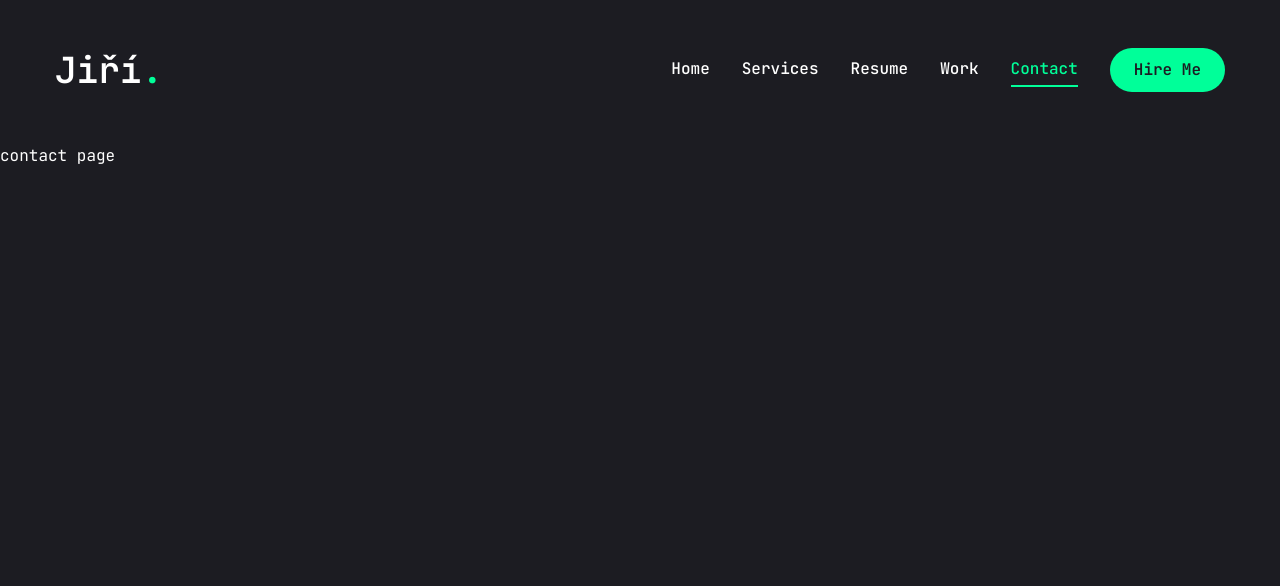
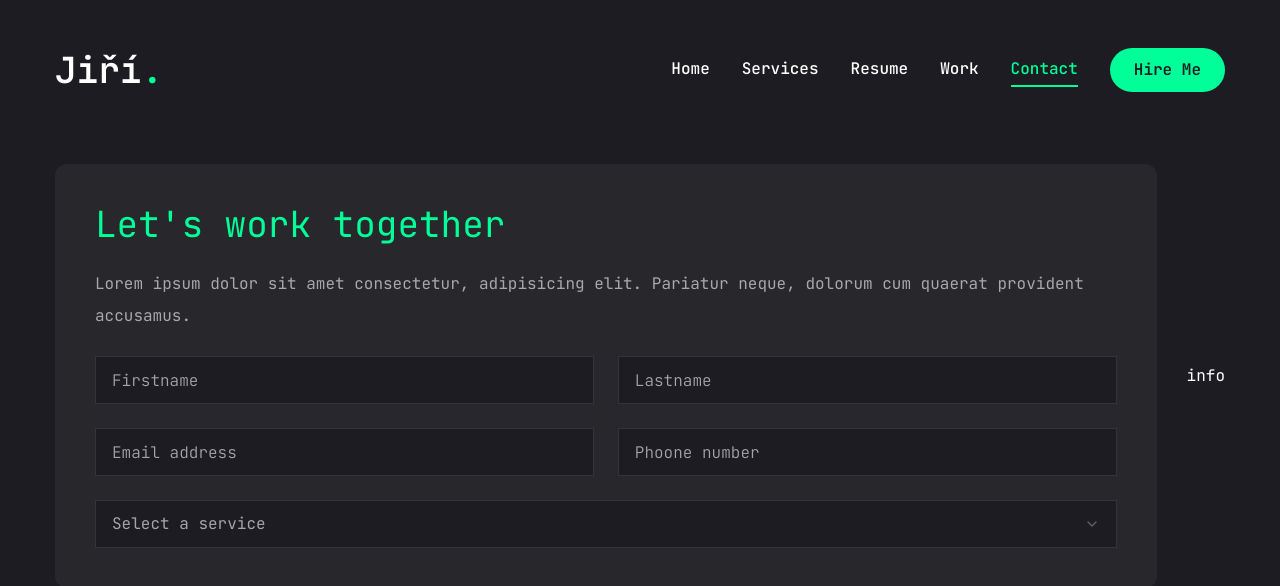
Before and after one commit to Leoric01/my-landing-page, a Next.js app: page /contact in a window 1280 px wide. Shown: the top 586 px of the page. Built offline with nearby package versions, Linux system fonts and the light colour scheme.

Commit message:
design adjusts and contact in progress

```diff
--- a/app/contact/page.jsx
+++ b/app/contact/page.jsx
@@ -1,7 +1,88 @@
+"use client";
+
 import React from "react";
+import { Button } from "@/components/ui/button";
+import { Input } from "@/components/ui/input";
+import { Textarea } from "@/components/ui/textarea";
+import {
+  Select,
+  SelectContent,
+  SelectGroup,
+  SelectItem,
+  SelectLabel,
+  SelectTrigger,
+  SelectValue,
+} from "@/components/ui/select";
+
+import { FaPhone, FaEnvelope, FaMapMarkedAlt } from "react-icons/fa";
+import { motion } from "framer-motion";
+
+const info = [
+  {
+    icon: <FaPhone />,
+    title: "Phone",
+    description: "+1 234 567 890",
+  },
+  {
+    icon: <FaEnvelope />,
+    title: "Email",
+    description: "em@em.com",
+  },
+  {
+    icon: <FaMapMarkedAlt />,
+    title: "Address",
+    description: "123 Main St, City, Country",
+  },
+];
 
 const Contact = () => {
-  return <div>contact page</div>;
+  return (
+    <motion.section
+      initial={{ opacity: 0 }}
+      animate={{
+        opacity: 1,
+        transition: { delay: 2.4, duration: 0.4, ease: "easeIn" },
+      }}
+      className="py-6"
+    >
+      <div className="container mx-auto">
+        <div className="flex flex-col xl:flex-row gap-[30px]">
+          {/*form */}
+          <div className="xl:h-[54%] order-2 xl:order-none">
+            <form className="flex flex-col gap-6 p-10 bg-[#27272c] rounded-xl" action="">
+              <h3 className="text-4xl text-accent">Let's work together</h3>
+              <p className="text-white/60">
+                Lorem ipsum dolor sit amet consectetur, adipisicing elit. Pariatur neque, dolorum cum quaerat provident
+                accusamus.
+              </p>
+              <div className="grid grid-cols-1 md:grid-cols-2 gap-6">
+                <Input type="firstname" placeholder="Firstname" />
+                <Input type="lastname" placeholder="Lastname" />
+                <Input type="email" placeholder="Email address" />
+                <Input type="phone" placeholder="Phoone number" />
+              </div>
+              {/* select */}
+              <Select>
+                <SelectTrigger className="w-full">
+                  <SelectValue placeholder="Select a service" />
+                </SelectTrigger>
+                <SelectContent>
+                  <SelectGroup>
+                    <SelectLabel>Services</SelectLabel>
+                    <SelectItem value="service1">Service 1</SelectItem>
+                    <SelectItem value="service2">Service 2</SelectItem>
+                    <SelectItem value="service3">Service 3</SelectItem>
+                  </SelectGroup>
+                </SelectContent>
+              </Select>
+            </form>
+          </div>
+          {/* contact info */}
+          <div className="flex-1 flex items-center xl:justify-end order-1 xl:order-none mb-8 xl:mb-0">info</div>
+        </div>
+      </div>
+    </motion.section>
+  );
 };
 
 export default Contact;
--- /dev/null
+++ b/components/ui/input.jsx
@@ -0,0 +1,20 @@
+import * as React from "react";
+
+import { cn } from "@/lib/utils";
+
+const Input = React.forwardRef(({ className, type, ...props }, ref) => {
+  return (
+    <input
+      type={type}
+      className={cn(
+        "flex h-[48px] rounded-md border border-white/10 focus:border-accent font-light bg-primary px-4 py-5 text-base placeholder:text-white/60 outline-none",
+        className
+      )}
+      ref={ref}
+      {...props}
+    />
+  );
+});
+Input.displayName = "Input";
+
+export { Input };
--- a/components/ui/select.jsx
+++ b/components/ui/select.jsx
@@ -1,94 +1,99 @@
-"use client"
+"use client";
 
-import * as React from "react"
-import * as SelectPrimitive from "@radix-ui/react-select"
-import { Check, ChevronDown, ChevronUp } from "lucide-react"
+import * as React from "react";
+import * as SelectPrimitive from "@radix-ui/react-select";
+import { Check, ChevronDown, ChevronUp } from "lucide-react";
 
-import { cn } from "@/lib/utils"
+import { cn } from "@/lib/utils";
 
-const Select = SelectPrimitive.Root
+const Select = SelectPrimitive.Root;
 
-const SelectGroup = SelectPrimitive.Group
+const SelectGroup = SelectPrimitive.Group;
 
-const SelectValue = SelectPrimitive.Value
+const SelectValue = SelectPrimitive.Value;
 
 const SelectTrigger = React.forwardRef(({ className, children, ...props }, ref) => (
   <SelectPrimitive.Trigger
     ref={ref}
     className={cn(
-      "flex h-10 w-full items-center justify-between rounded-md border border-slate-200 bg-white px-3 py-2 text-sm ring-offset-white placeholder:text-slate-500 focus:outline-none focus:ring-2 focus:ring-slate-950 focus:ring-offset-2 disabled:cursor-not-allowed disabled:opacity-50 [&>span]:line-clamp-1 dark:border-slate-800 dark:bg-slate-950 dark:ring-offset-slate-950 dark:placeholder:text-slate-400 dark:focus:ring-slate-300",
+      "flex h-[48px] w-full items-center justify-between rounded-md border border-white/10 bg-primary px-4 py-5 text-base text-white/60 placeholder:text-white/10 focus:border-accent outline-none",
       className
     )}
-    {...props}>
+    {...props}
+  >
     {children}
     <SelectPrimitive.Icon asChild>
       <ChevronDown className="h-4 w-4 opacity-50" />
     </SelectPrimitive.Icon>
   </SelectPrimitive.Trigger>
-))
-SelectTrigger.displayName = SelectPrimitive.Trigger.displayName
+));
+SelectTrigger.displayName = SelectPrimitive.Trigger.displayName;
 
 const SelectScrollUpButton = React.forwardRef(({ className, ...props }, ref) => (
   <SelectPrimitive.ScrollUpButton
     ref={ref}
     className={cn("flex cursor-default items-center justify-center py-1", className)}
-    {...props}>
+    {...props}
+  >
     <ChevronUp className="h-4 w-4" />
   </SelectPrimitive.ScrollUpButton>
-))
-SelectScrollUpButton.displayName = SelectPrimitive.ScrollUpButton.displayName
+));
+SelectScrollUpButton.displayName = SelectPrimitive.ScrollUpButton.displayName;
 
 const SelectScrollDownButton = React.forwardRef(({ className, ...props }, ref) => (
   <SelectPrimitive.ScrollDownButton
     ref={ref}
     className={cn("flex cursor-default items-center justify-center py-1", className)}
-    {...props}>
+    {...props}
+  >
     <ChevronDown className="h-4 w-4" />
   </SelectPrimitive.ScrollDownButton>
-))
-SelectScrollDownButton.displayName =
-  SelectPrimitive.ScrollDownButton.displayName
+));
+SelectScrollDownButton.displayName = SelectPrimitive.ScrollDownButton.displayName;
 
 const SelectContent = React.forwardRef(({ className, children, position = "popper", ...props }, ref) => (
   <SelectPrimitive.Portal>
     <SelectPrimitive.Content
       ref={ref}
       className={cn(
-        "relative z-50 max-h-96 min-w-[8rem] overflow-hidden rounded-md border border-slate-200 bg-white text-slate-950 shadow-md data-[state=open]:animate-in data-[state=closed]:animate-out data-[state=closed]:fade-out-0 data-[state=open]:fade-in-0 data-[state=closed]:zoom-out-95 data-[state=open]:zoom-in-95 data-[side=bottom]:slide-in-from-top-2 data-[side=left]:slide-in-from-right-2 data-[side=right]:slide-in-from-left-2 data-[side=top]:slide-in-from-bottom-2 dark:border-slate-800 dark:bg-slate-950 dark:text-slate-50",
+        "relative z-50 max-h-96 min-w-[8rem] overflow-hidden rounded-md border border-white/10 bg-primary text-white shadow-md data-[state=open]:animate-in data-[state=closed]:animate-out data-[state=closed]:fade-out-0 data-[state=open]:fade-in-0 data-[state=closed]:zoom-out-95 data-[state=open]:zoom-in-95 data-[side=bottom]:slide-in-from-top-2 data-[side=left]:slide-in-from-right-2 data-[side=right]:slide-in-from-left-2 data-[side=top]:slide-in-from-bottom-2 dark:border-slate-800 dark:bg-slate-950 dark:text-slate-50",
         position === "popper" &&
           "data-[side=bottom]:translate-y-1 data-[side=left]:-translate-x-1 data-[side=right]:translate-x-1 data-[side=top]:-translate-y-1",
         className
       )}
       position={position}
-      {...props}>
+      {...props}
+    >
       <SelectScrollUpButton />
       <SelectPrimitive.Viewport
-        className={cn("p-1", position === "popper" &&
-          "h-[var(--radix-select-trigger-height)] w-full min-w-[var(--radix-select-trigger-width)]")}>
+        className={cn(
+          "p-1",
+          position === "popper" &&
+            "h-[var(--radix-select-trigger-height)] w-full min-w-[var(--radix-select-trigger-width)]"
+        )}
+      >
         {children}
       </SelectPrimitive.Viewport>
       <SelectScrollDownButton />
     </SelectPrimitive.Content>
   </SelectPrimitive.Portal>
-))
-SelectContent.displayName = SelectPrimitive.Content.displayName
+));
+SelectContent.displayName = SelectPrimitive.Content.displayName;
 
 const SelectLabel = React.forwardRef(({ className, ...props }, ref) => (
-  <SelectPrimitive.Label
-    ref={ref}
-    className={cn("py-1.5 pl-8 pr-2 text-sm font-semibold", className)}
-    {...props} />
-))
-SelectLabel.displayName = SelectPrimitive.Label.displayName
+  <SelectPrimitive.Label ref={ref} className={cn("py-1.5 pl-8 pr-2 text-sm font-semibold", className)} {...props} />
+));
+SelectLabel.displayName = SelectPrimitive.Label.displayName;
 
 const SelectItem = React.forwardRef(({ className, children, ...props }, ref) => (
   <SelectPrimitive.Item
     ref={ref}
     className={cn(
-      "relative flex w-full cursor-default select-none items-center rounded-sm py-1.5 pl-8 pr-2 text-sm outline-none focus:bg-slate-100 focus:text-slate-900 data-[disabled]:pointer-events-none data-[disabled]:opacity-50 dark:focus:bg-slate-800 dark:focus:text-slate-50",
+      "relative flex w-full cursor-default select-none items-center rounded-sm py-1.5 pl-8 pr-2 text-sm outline-none focus:bg-accent focus:text-primary data-[disabled]:pointer-events-none data-[disabled]:opacity-50 dark:focus:bg-slate-800 dark:focus:text-slate-50",
       className
     )}
-    {...props}>
+    {...props}
+  >
     <span className="absolute left-2 flex h-3.5 w-3.5 items-center justify-center">
       <SelectPrimitive.ItemIndicator>
         <Check className="h-4 w-4" />
@@ -97,16 +102,17 @@ const SelectItem = React.forwardRef(({ className, children, ...props }, ref) =>
 
     <SelectPrimitive.ItemText>{children}</SelectPrimitive.ItemText>
   </SelectPrimitive.Item>
-))
-SelectItem.displayName = SelectPrimitive.Item.displayName
+));
+SelectItem.displayName = SelectPrimitive.Item.displayName;
 
 const SelectSeparator = React.forwardRef(({ className, ...props }, ref) => (
   <SelectPrimitive.Separator
     ref={ref}
     className={cn("-mx-1 my-1 h-px bg-slate-100 dark:bg-slate-800", className)}
-    {...props} />
-))
-SelectSeparator.displayName = SelectPrimitive.Separator.displayName
+    {...props}
+  />
+));
+SelectSeparator.displayName = SelectPrimitive.Separator.displayName;
 
 export {
   Select,
@@ -119,4 +125,4 @@ export {
   SelectSeparator,
   SelectScrollUpButton,
   SelectScrollDownButton,
-}
+};
```
